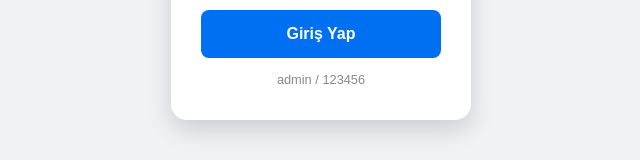
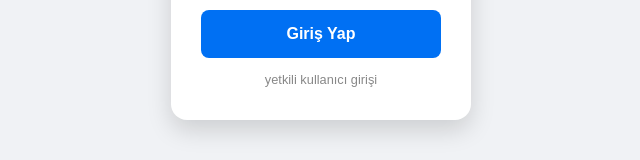
Before and after one commit to hasandemiray/midyeapp, a Next.js app: page /login in a window 1280 px wide. Shown: the part 430-590 px from the top of the page, without its empty margins (319-959 px from the left). Built offline with nearby package versions, Linux system fonts and the light colour scheme; no server answers.

Commit message:
login fix

```diff
--- a/app/login/page.js
+++ b/app/login/page.js
@@ -93,7 +93,7 @@ export default function Login() {
         </button>
 
         <small style={{ textAlign: 'center', color: '#888' }}>
-          admin / 123456
+          yetkili kullanıcı girişi
         </small>
 
       </div>
```
